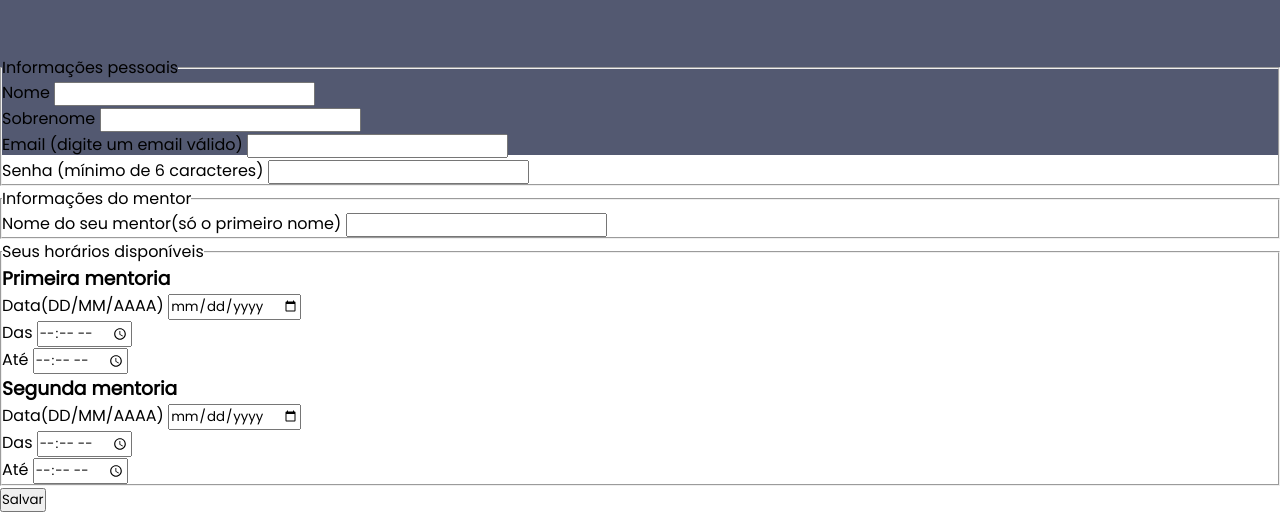
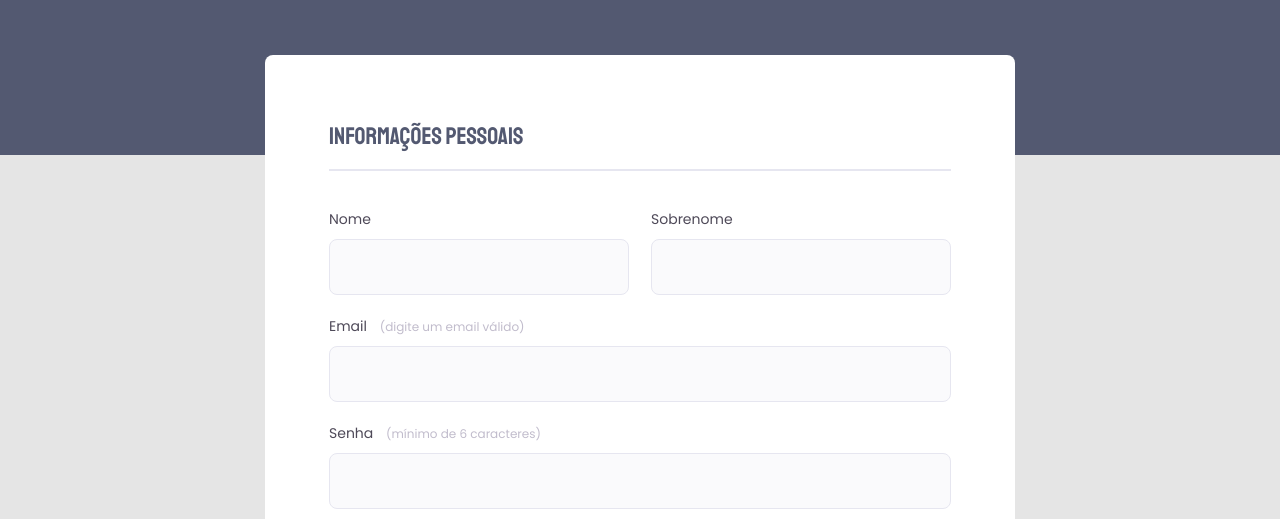
Before and after one commit to angelo-ambrosio/desafio-03a-explorer-rocketseat, a plain HTML site: page index.html in a window 1280 px wide. Shown: the part 281-800 px from the top of the page. Drawn offline with Linux system fonts and the light colour scheme.

```diff
--- a/index.html
+++ b/index.html
@@ -23,6 +23,7 @@
     <form id="main-form">
         <fieldset>
             <legend>Informações pessoais</legend>
+            <div class="line"></div>
 
             <div class="personal-1line">
                 <div class="input-wrapper">
@@ -50,6 +51,7 @@
 
         <fieldset>
             <legend>Informações do mentor</legend>
+            <div class="line"></div>
 
             <div class="input-wrapper">
                 <label for="mentor-info">Nome do seu mentor<span>(só o primeiro nome)</span></label>
@@ -59,6 +61,7 @@
 
         <fieldset>
             <legend>Seus horários disponíveis</legend>
+            <div class="line"></div>
 
             <div class="first-mentorship">
                 <h3>Primeira mentoria</h3>
--- a/style.css
+++ b/style.css
@@ -10,6 +10,10 @@ font-family: 'Staatliches', cursive;
     padding: 0;
     box-sizing: border-box;
     font-family: 'Poppins', sans-serif;
+}
+
+body {
+    background: #E5E5E5;
 }
 
 .header-container {
@@ -41,3 +45,117 @@ header::before{
     height: 436px;
     background: #535971;
 }
+
+form {
+    width: 750px;
+    margin: 0 auto;
+    border-radius: 8px 8px 0 0;
+    background: #fff;
+    padding: 64px;
+    display: flex;
+    flex-direction: column;
+    gap: 30px;
+}
+
+fieldset {
+    border: none;
+}
+
+fieldset legend {
+    font-family: 'Staatliches', cursive;
+    font-size: 24px;
+    line-height: 34px;
+    color: #535971;
+}
+
+fieldset .line {
+    content: '';
+    border: 1px solid #E6E6F0;
+    width: 100%;
+    margin-top: 16px;
+    margin-bottom: 36px;
+}
+
+.input-wrapper{
+    display: flex;
+    flex-direction: column;
+    align-items: left;
+    gap: 8px;
+    margin-bottom: 19px;
+}
+
+.input-wrapper label {
+    font-size: 14px;
+    line-height: 24px;
+    color: #4E4958;
+}
+
+.input-wrapper label span {
+    font-size: 12px;
+    line-height: 20px;
+    color: #C1BCCC;
+    margin-left: 9px;
+}
+
+.input-wrapper input {
+    border-radius: 8px;
+    border: 1px solid #E6E6F0;
+    background: #FAFAFC;
+    min-height: 56px;
+    padding: 0 15px;
+}
+
+.personal-1line {
+    display: grid;
+    grid-template-columns: 1fr 1fr;
+    gap: 22px;
+    margin: 0;
+}
+
+fieldset h3 {
+    font-family: 'Staatliches', cursive;
+    font-weight: normal;
+    font-size: 20px;
+    line-height: 34px;
+    color: #535971;
+    margin-bottom: 8px;
+}
+
+.col-3 {
+    display: grid;
+    grid-template-columns: 2fr 1fr 1fr;
+    gap: 32px;
+}
+
+
+/*.first-mentorship input {
+
+}*/
+
+.btn-section{
+    width: 750px;
+    margin: 0 auto;
+    background: #535971;
+    border-radius: 0px 0px 8px 8px;
+    padding: 52px 72px;
+    text-align: center;
+    margin-bottom: 360px;
+}
+
+.btn-section input{
+    width: 100%;
+    background: #FF5374;
+    color: white;
+    font-family: 'Staatliches', cursive;
+    font-size: 20px;
+    line-height: 26px;
+    padding: 15px 0;
+    border: none;
+    border-radius: 20px;
+    cursor: pointer;
+    transition: 0.3s;
+}
+
+.btn-section input:hover{
+    background: #e64767;
+}
```
